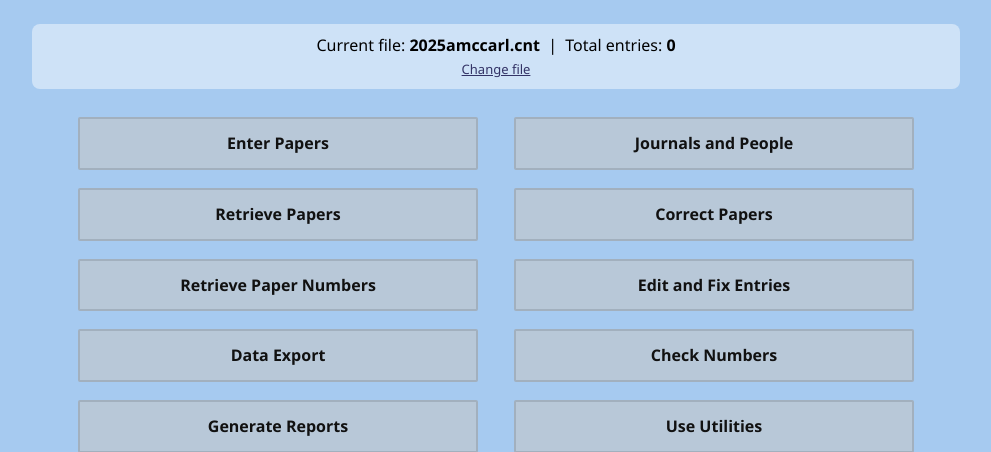
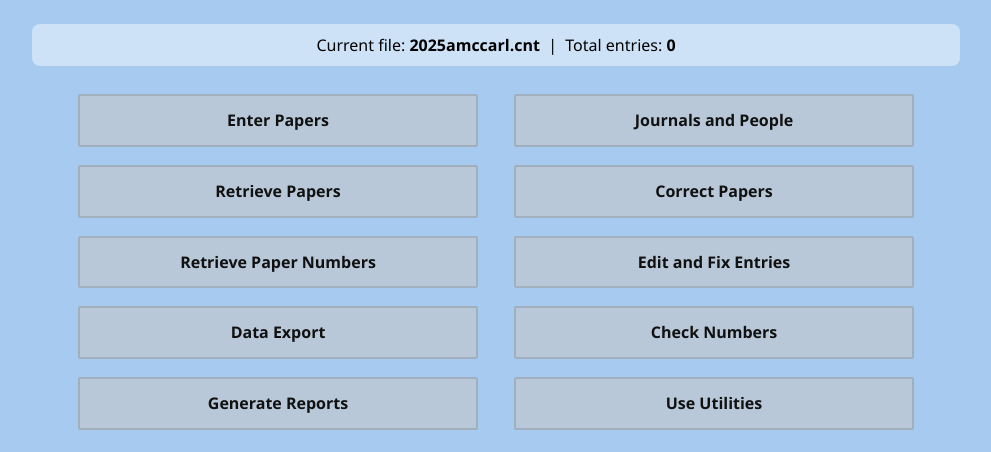
Before and after one commit to yanny2five/paperfile-web, a Flask app: page /dashboard in a window 1280 px wide. Shown: the part 171-623 px from the top of the page, without its empty margins (144-1135 px from the left). Run offline with Flask 3, Linux system fonts and the light colour scheme.

Commit message:
Dashboard: remove change file form, keep filename only display

```diff
--- a/templates/dashboard.html
+++ b/templates/dashboard.html
@@ -40,11 +40,6 @@
             margin-left: auto;
             margin-right: auto;
         }
-        .change-db-toggle { font-size: 13px; color: #336; cursor: pointer; text-decoration: underline; margin-top: 4px; display: inline-block; }
-        #change-db-form { display: none; margin-top: 8px; }
-        .change-db input[type="text"] { font-size: 14px; padding: 5px 8px; width: 340px; border-radius: 4px; border: 1px solid #aaa; }
-        .change-db button { font-size: 14px; padding: 5px 12px; margin-left: 6px; cursor: pointer; border-radius: 4px; border: 1px solid #aaa; background: #ddd; }
-        .change-db button:hover { background: #ccc; }
         .grid {
             display: grid;
             grid-template-columns: 400px 400px;
@@ -96,16 +91,6 @@
     <div class="file-line">
         Current file: <strong>{{ db_path.split('/')[-1].split('\\')[-1] }}</strong>
         &nbsp;|&nbsp; Total entries: <strong>{{ entry_count }}</strong>
-        <div>
-            <span class="change-db-toggle" onclick="document.getElementById('change-db-form').style.display = document.getElementById('change-db-form').style.display === 'none' ? 'block' : 'none'">Change file</span>
-        </div>
-        <div id="change-db-form">
-            <form class="change-db" method="POST" action="{{ url_for('use_utilities') }}">
-                <input type="hidden" name="action" value="switch_db">
-                <input type="text" name="database_path" value="{{ db_path }}" placeholder="path/to/file.cnt">
-                <button type="submit">Switch</button>
-            </form>
-        </div>
     </div>
 
     <div class="grid">
```
